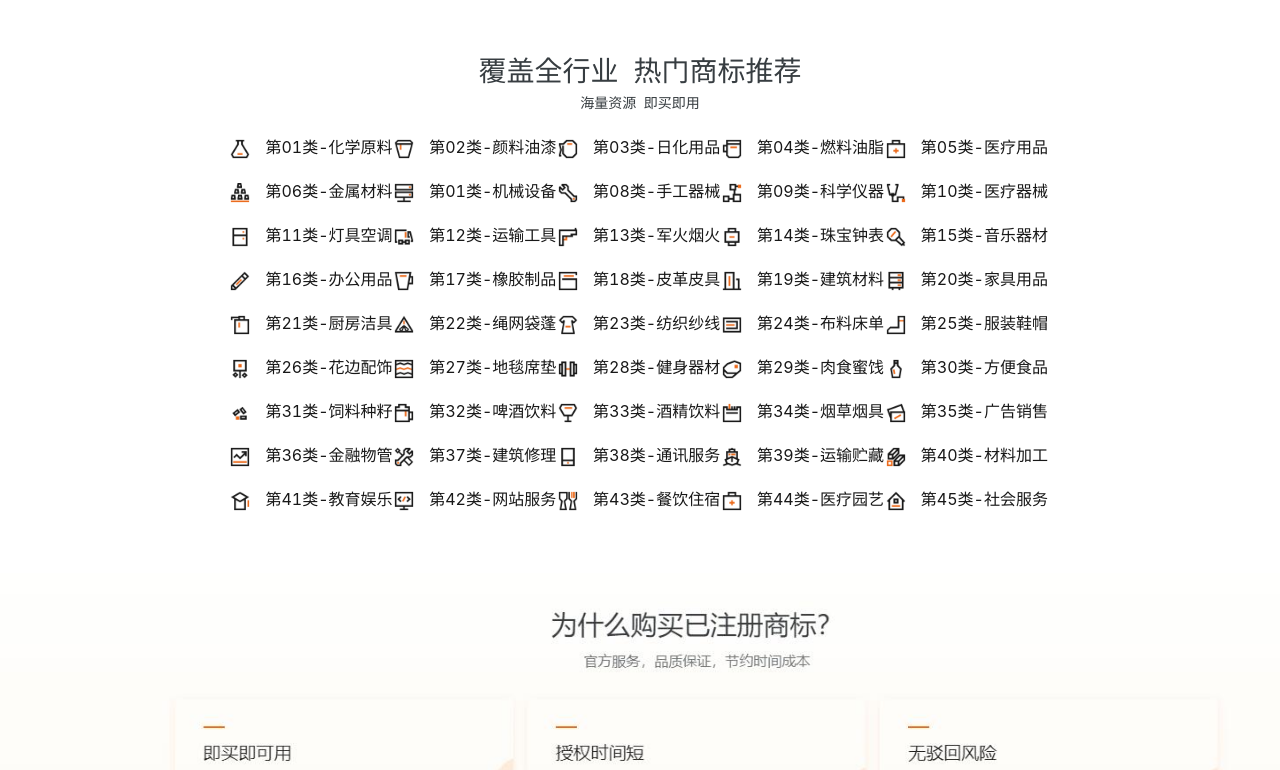
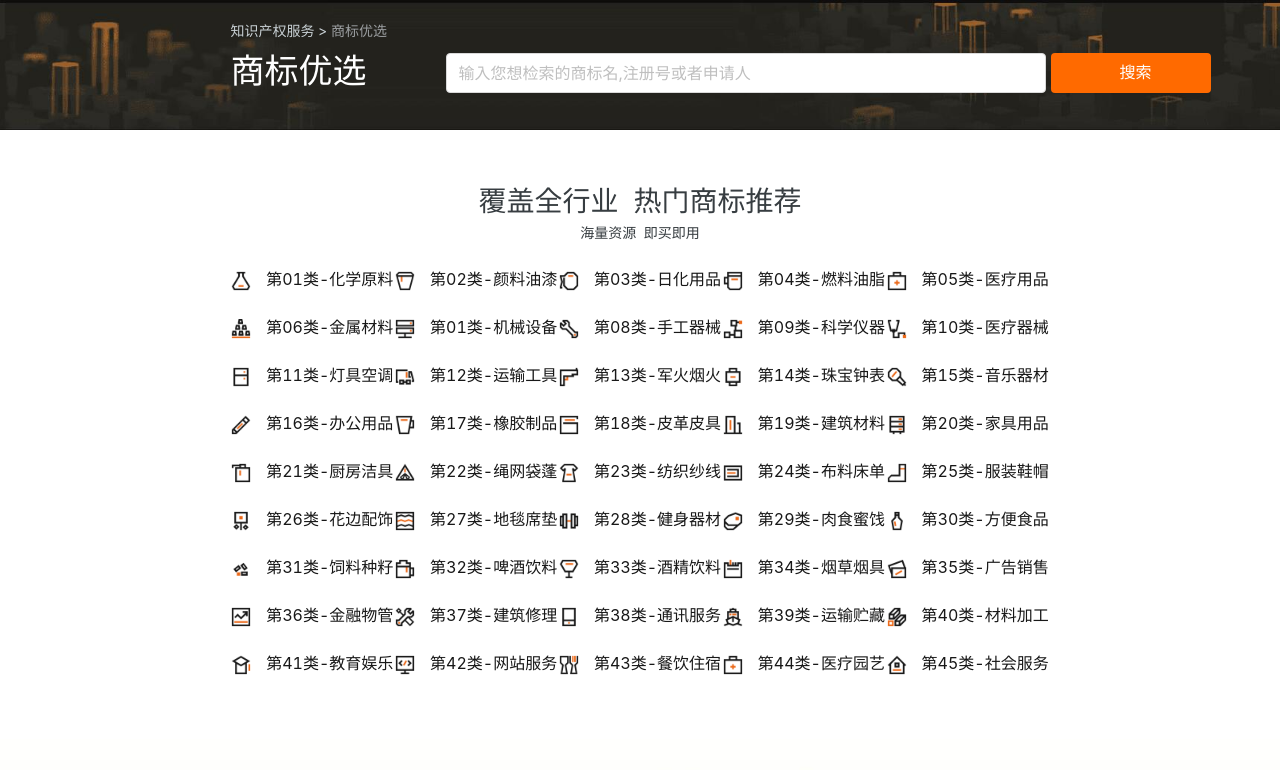
Before and after one commit to milei1995/tradeMarkWeiSheng, a Vue app: page /#/trademarkCategory in a window 1280 px wide. Shown: the top 770 px of the page. Built offline with nearby package versions, Linux system fonts and the light colour scheme.

Commit message:
1/7/23:41

```diff
--- a/package.json
+++ b/package.json
@@ -32,7 +32,9 @@
       "plugin:vue/essential",
       "eslint:recommended"
     ],
-    "rules": {},
+    "rules": {
+      "no-console":"off"
+    },
     "parserOptions": {
       "parser": "babel-eslint"
     }
--- /dev/null
+++ b/src/components/TrademarkCategorySearch.vue
@@ -0,0 +1,87 @@
+<template>
+   <div class="list-search">
+      <div class="list-search-part1">
+        <span class="list-search-part1-1" @click="changeRouter(now)">{{searchTitle}}&nbsp;>&nbsp;</span>
+        <span style="color:#9b9ea0;">{{searchTitleResult}}</span>
+      </div>
+      <div class="list-search-part2">
+        <div class="list-search-part2-1">商标优选</div>
+        <a-input placeholder="输入您想检索的商标名,注册号或者申请人" class="list-search-part2-2"  size="large" />
+        <a-button size="large" icon="search"  class='list-search-part2-3'>搜索</a-button>
+      </div>
+    </div>
+</template>
+
+<script>
+export default {
+  name:'TradeamrkCategorySearch',
+  props:{
+      searchTitle:{
+          type:String,
+          default:''
+      },
+      searchTitleResult:{
+          type:String,
+          default:''
+      }
+  },
+  methods:{
+      changeRouter(now){
+          now=this.searchTitle
+        switch(now){
+            case '知识产权服务':
+                this.$router.push({path:'/home'})
+                break;
+            case '商标优选首页':
+                this.$router.push({path:'/trademarkCategory'})
+                break;
+        }
+      }
+  }
+}
+</script>
+
+<style scoped>
+ .list-search {
+  padding: 20px 26% 20px 18%;
+  width: 100%;
+  height: 130px;
+  min-width: 1400px;
+  background: url("../assets/listSearch-bg.jpg") no-repeat center;
+  background-size: cover;
+}
+.list-search-part1-1 {
+  color: #c8d0d4;
+}
+.list-search-part1-1:hover {
+  cursor: pointer;
+  color: #00b7d3;
+}
+.list-search-part2 {
+  display: flex;
+  min-width: 1000px;
+  height: 60px;
+  line-height: 60px;
+  vertical-align: middle;
+}
+.list-search-part2-1 {
+  font-size: 34px;
+  color: #fff;
+}
+.list-search-part2-2 {
+  width: 600px;
+  margin-top: 12px;
+  margin-left: 80px;
+}
+.list-search-part2-3{
+  margin-top:12px;
+  margin-left:5px;
+  width:160px;
+  color:#fff;
+  background-color: #FF6A00;
+  border-color:transparent;
+}
+.list-search-part2-3:hover{
+     background-color:#FE8A28;
+}
+</style>
--- a/src/mixin/trademarkCategoryIconMixin.js
+++ b/src/mixin/trademarkCategoryIconMixin.js
@@ -1,233 +1,232 @@
 export default {
-    data(){
-        return{
-            category:[
-                {
-                    id:'1',
-                    name:'第01类-化学原料',
-                    src:require('../../static/category1.png')
+    data() {
+        return {
+            category: [{
+                    id: '1',
+                    name: '第01类-化学原料',
+
                 },
                 {
                     id: '2',
                     name: '第02类-颜料油漆',
-                    src: require('../../static/category2.png')
+
                 },
                 {
                     id: '3',
                     name: '第03类-日化用品',
-                    src: require('../../static/category3.png')
+
                 },
                 {
                     id: '4',
                     name: '第04类-燃料油脂',
-                    src: require('../../static/category4.png')
+
                 },
                 {
                     id: '5',
                     name: '第05类-医疗用品',
-                    src: require('../../static/category5.png')
+
                 },
                 {
                     id: '6',
                     name: '第06类-金属材料',
-                    src: require('../../static/category6.png')
+
                 },
                 {
                     id: '7',
                     name: '第01类-机械设备',
-                    src: require('../../static/category7.png')
+
                 },
                 {
                     id: '8',
                     name: '第08类-手工器械',
-                    src: require('../../static/category8.png')
+
                 },
                 {
                     id: '9',
                     name: '第09类-科学仪器',
-                    src: require('../../static/category9.png')
+
                 },
                 {
                     id: '10',
                     name: '第10类-医疗器械',
-                    src: require('../../static/category10.png')
+
                 },
                 {
                     id: '11',
                     name: '第11类-灯具空调',
-                    src: require('../../static/category11.png')
+
                 },
                 {
                     id: '12',
                     name: '第12类-运输工具',
-                    src: require('../../static/category12.png')
+
                 },
                 {
                     id: '13',
                     name: '第13类-军火烟火',
-                    src: require('../../static/category13.png')
+
                 },
                 {
                     id: '14',
                     name: '第14类-珠宝钟表',
-                    src: require('../../static/category14.png')
+
                 },
                 {
                     id: '15',
                     name: '第15类-音乐器材',
-                    src: require('../../static/category15.png')
+
                 },
                 {
                     id: '16',
                     name: '第16类-办公用品',
-                    src: require('../../static/category16.png')
+
                 },
                 {
                     id: '17',
                     name: '第17类-橡胶制品',
-                    src: require('../../static/category17.png')
+
                 },
                 {
                     id: '18',
                     name: '第18类-皮革皮具',
-                    src: require('../../static/category18.png')
+
                 },
                 {
                     id: '19',
                     name: '第19类-建筑材料',
-                    src: require('../../static/category19.png')
+
                 },
                 {
                     id: '20',
                     name: '第20类-家具用品',
-                    src: require('../../static/category20.png')
+
                 },
                 {
                     id: '21',
                     name: '第21类-厨房洁具',
-                    src: require('../../static/category21.png')
+
                 },
                 {
                     id: '22',
                     name: '第22类-绳网袋蓬',
-                    src: require('../../static/category22.png')
+
                 },
                 {
                     id: '23',
                     name: '第23类-纺织纱线',
-                    src: require('../../static/category23.png')
+
                 },
                 {
                     id: '24',
                     name: '第24类-布料床单',
-                    src: require('../../static/category24.png')
+
                 },
                 {
                     id: '25',
                     name: '第25类-服装鞋帽',
-                    src: require('../../static/category25.png')
+
                 },
                 {
                     id: '26',
                     name: '第26类-花边配饰',
-                    src: require('../../static/category26.png')
+
                 },
                 {
                     id: '27',
                     name: '第27类-地毯席垫',
-                    src: require('../../static/category27.png')
+
                 },
                 {
                     id: '28',
                     name: '第28类-健身器材',
-                    src: require('../../static/category28.png')
+
                 },
                 {
                     id: '29',
                     name: '第29类-肉食蜜饯',
-                    src: require('../../static/category29.png')
+
                 },
                 {
                     id: '30',
                     name: '第30类-方便食品',
-                    src: require('../../static/category30.png')
+
                 },
                 {
                     id: '31',
                     name: '第31类-饲料种籽',
-                    src: require('../../static/category31.png')
+
                 },
                 {
                     id: '32',
                     name: '第32类-啤酒饮料',
-                    src: require('../../static/category32.png')
+
                 },
                 {
                     id: '33',
                     name: '第33类-酒精饮料',
-                    src: require('../../static/category33.png')
+
                 },
                 {
                     id: '34',
                     name: '第34类-烟草烟具',
-                    src: require('../../static/category34.png')
+
                 },
                 {
                     id: '35',
                     name: '第35类-广告销售',
-                    src: require('../../static/category35.png')
+
                 },
                 {
                     id: '36',
                     name: '第36类-金融物管',
-                    src: require('../../static/category36.png')
+
                 },
                 {
                     id: '37',
                     name: '第37类-建筑修理',
-                    src: require('../../static/category37.png')
+
                 },
                 {
                     id: '38',
                     name: '第38类-通讯服务',
-                    src: require('../../static/category38.png')
+
                 },
                 {
                     id: '39',
                     name: '第39类-运输贮藏',
-                    src: require('../../static/category39.png')
+
                 },
                 {
                     id: '40',
                     name: '第40类-材料加工',
-                    src: require('../../static/category40.png')
+
                 },
                 {
                     id: '41',
                     name: '第41类-教育娱乐',
-                    src: require('../../static/category41.png')
+
                 },
                 {
                     id: '42',
                     name: '第42类-网站服务',
-                    src: require('../../static/category42.png')
+
                 },
                 {
                     id: '43',
                     name: '第43类-餐饮住宿',
-                    src: require('../../static/category43.png')
+
                 },
                 {
                     id: '44',
                     name: '第44类-医疗园艺',
-                    src: require('../../static/category44.png')
+
                 },
                 {
                     id: '45',
                     name: '第45类-社会服务',
-                    src: require('../../static/category45.png')
+
                 }
             ]
+        }
     }
 }
-}
--- a/src/router/index.js
+++ b/src/router/index.js
@@ -5,6 +5,7 @@ import Login from  '../views/Login/Login.vue'
 import TrademarkBuy from '../views/TrademarkBuy/TrademarkBuy.vue'
 import TrademarkCategory from '../views/TrademarkCategory/TrademarkCategory.vue'
 import TrademarkRegister from '../views/TrademarkRegister/TrademarkRegister.vue'
+import TrademarkList from '../views/TrademarkList/TrademarkList.vue'
 
 
 Vue.use(Router)
@@ -34,6 +35,11 @@ const routes = [
        name:'trademarkRegister',
        component:TrademarkRegister
     },
+     {
+         path: '/trademarkList',
+         name: 'trademarkList',
+         component: TrademarkList
+     },
     {
         path:'/login',
         name:'login',
--- a/src/views/TrademarkCategory/TrademarkCategory.vue
+++ b/src/views/TrademarkCategory/TrademarkCategory.vue
@@ -1,10 +1,11 @@
 <template>
   <div>
+    <trademark-category-search :searchTitle="searchTitle" :searchTitleResult="searchTitleResult"/>
     <div class="category">
       <div class="category-part1">覆盖全行业&nbsp;&nbsp;热门商标推荐</div>
       <div class="category-part2">海量资源&nbsp;&nbsp;即买即用</div>
       <div class="category-part3">
-        <div class="category-part3-item" v-for="(item,index) in category" :key="index">
+        <div class="category-part3-item" @click='toTrademarkList()' v-for="(item,index) in category" :key="index">
           <img class="category-part3-item-img" :src="item.src" />
           <span style="margin-left:15px;">{{item.name}}</span>
         </div>
@@ -17,12 +18,16 @@
 </template>
 
 <script>
-// import TrademarkCateGoryIconMixin from '../../mixin/trademarkCategoryIconMixin'
+import TrademarkCategorySearch from '../../components/TrademarkCategorySearch'
 export default {
   name: "TrademarkCategory",
-  //  mixins:[TrademarkCateGoryIconMixin],
+   components:{
+    TrademarkCategorySearch
+  },
   data() {
     return {
+      searchTitle:'知识产权服务',
+      searchTitleResult:'商标优选',
       category: [
         {
           id: "1",
@@ -251,6 +256,11 @@ export default {
         }
       ]
     };
+  },
+  methods:{
+    toTrademarkList(){
+      this.$router.push({path:'/TrademarkList'})
+    }
   }
 };
 </script>
@@ -275,13 +285,21 @@ export default {
   flex-wrap: wrap;
 }
 .category-part3-item {
+  box-sizing: border-box;
   width: 20%;
-  height: 20px;
-  line-height: 20px;
-  text-align: left;
+  height: 24px;
+  line-height: 24px;
+  text-align: center;
   font-size: 16px;
   color: #181818;
   margin-top: 24px;
+   /* border:1px solid rgba(0, 0, 0, 0.1); */
+}
+.category-part3-item:hover {
+  color:#ff6a00;
+  cursor: pointer;
+ border:1px solid rgba(0, 0, 0, 0.1);
+ box-shadow: 0 0 4px 0 rgba(0, 0, 0, 0.1);
 }
 .category-part3-item-img {
   width: 20px;
```
Also changed, not shown: src/components/SearchCategoryCondition.vue (added, +79 -0 lines), src/views/TrademarkList/TrademarkList.vue (added, +105 -0 lines), src/assets/list-case.jpg (added), src/assets/listSearch-bg.jpg (added).
